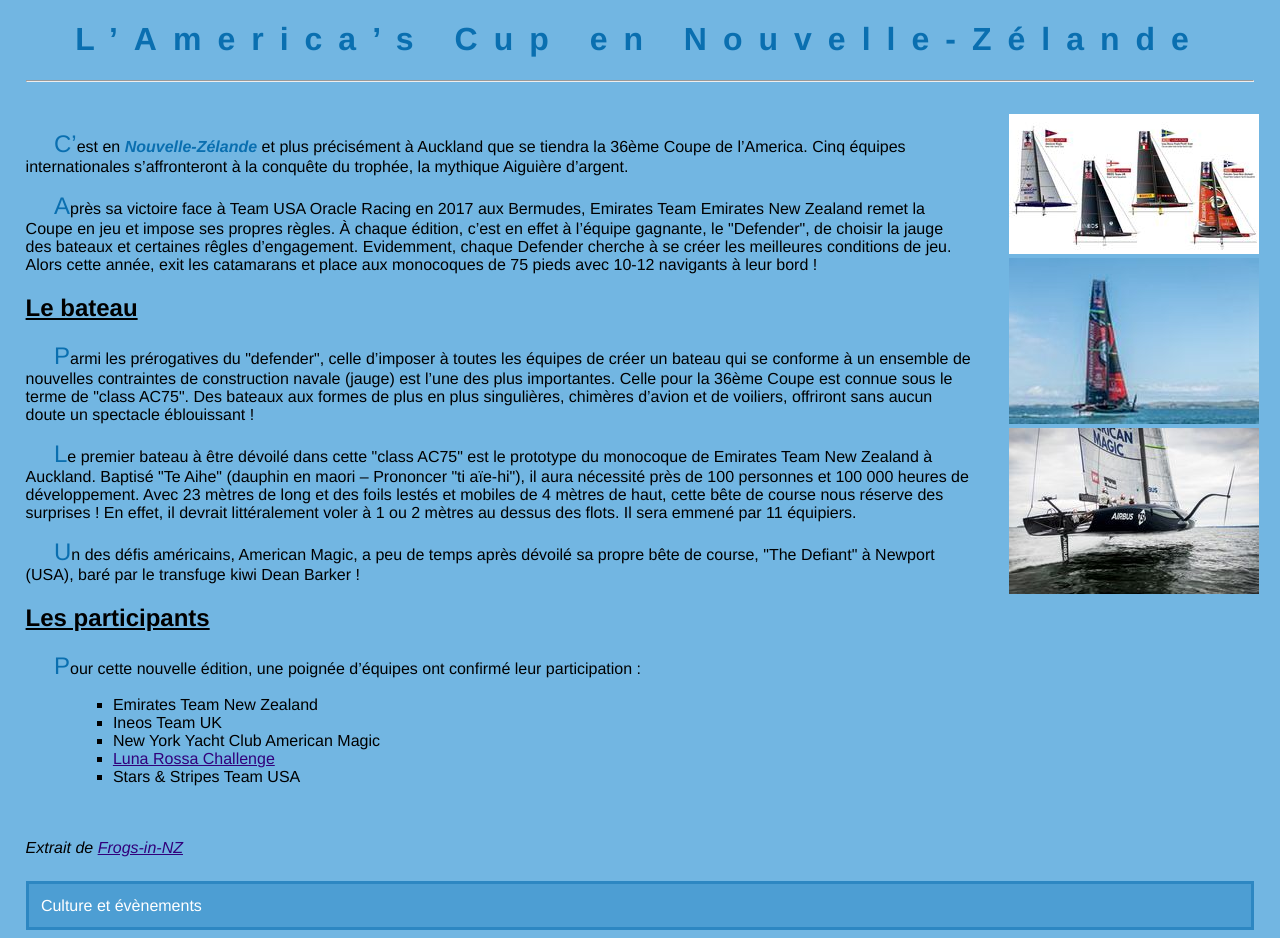
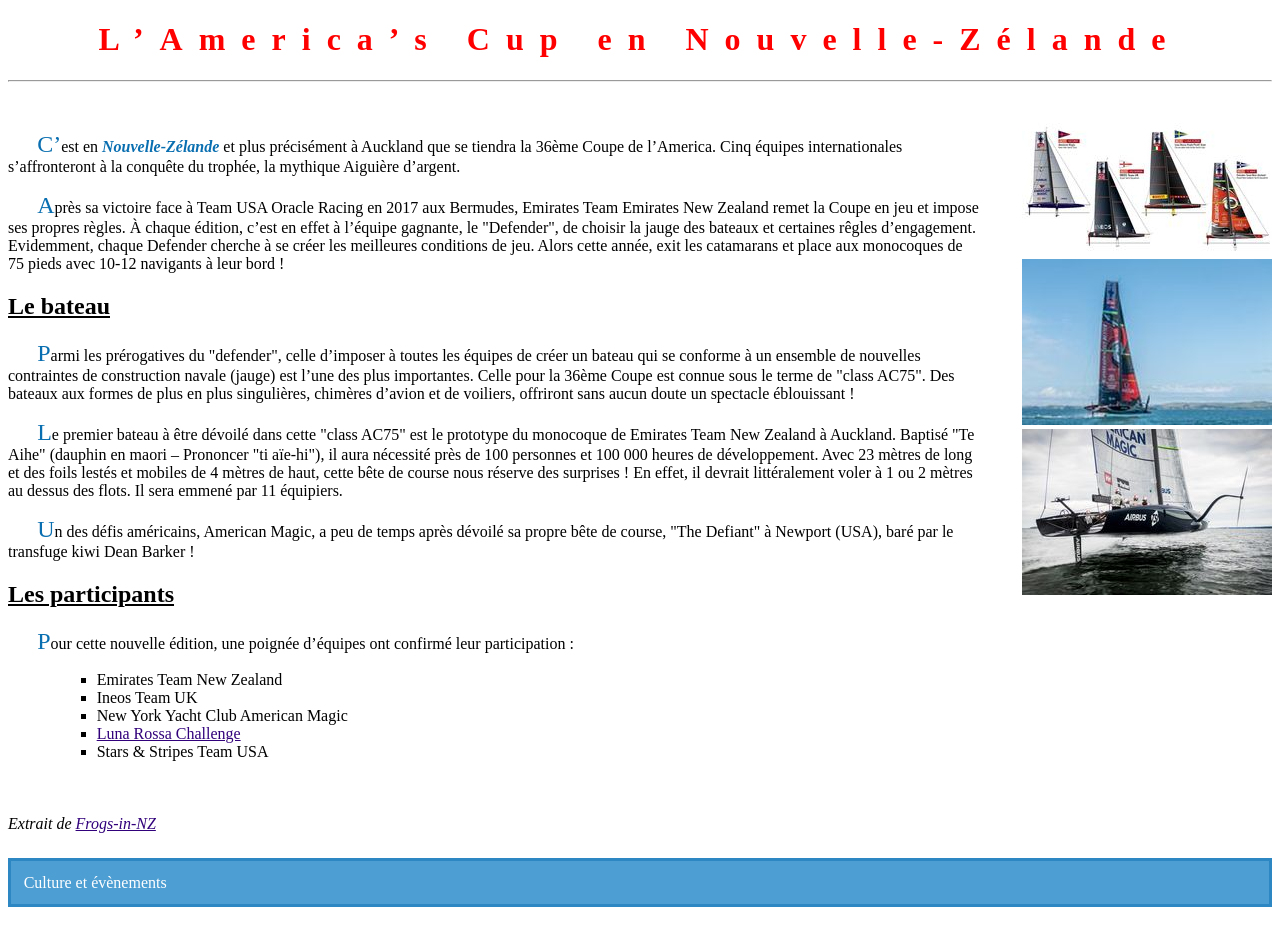
Before and after one commit to remipiquemal31/ACwebProjet, a plain HTML site: page index.html in a window 1280 px wide. After the commit the page ends 915 px from the top, so only its background shows below. Drawn offline with Linux system fonts and the light colour scheme.

Commit message:
css modif

```diff
--- a/styles/36_americas_cup.css
+++ b/styles/36_americas_cup.css
@@ -1,4 +1,4 @@
-/* Feuille de style - Site Web - americas_cup */
+o/* Feuille de style - Site Web - americas_cup */
 
 body   /* Style à appliquer sur l'ensemble du document */
 {
@@ -14,7 +14,7 @@ header
 h1    /* Style à appliquer sur les titres h1 */
 {
   text-align: center;
-  color: #0A6FB0;
+  color: red;
   letter-spacing: 0.5em;
 }
 h2     /* Style à appliquer sur les sous-titres h2 */
```
